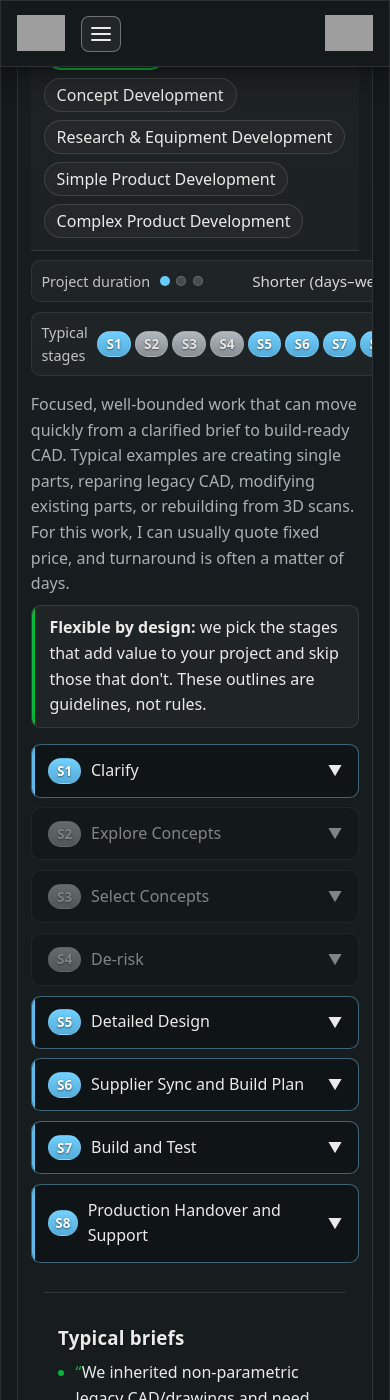
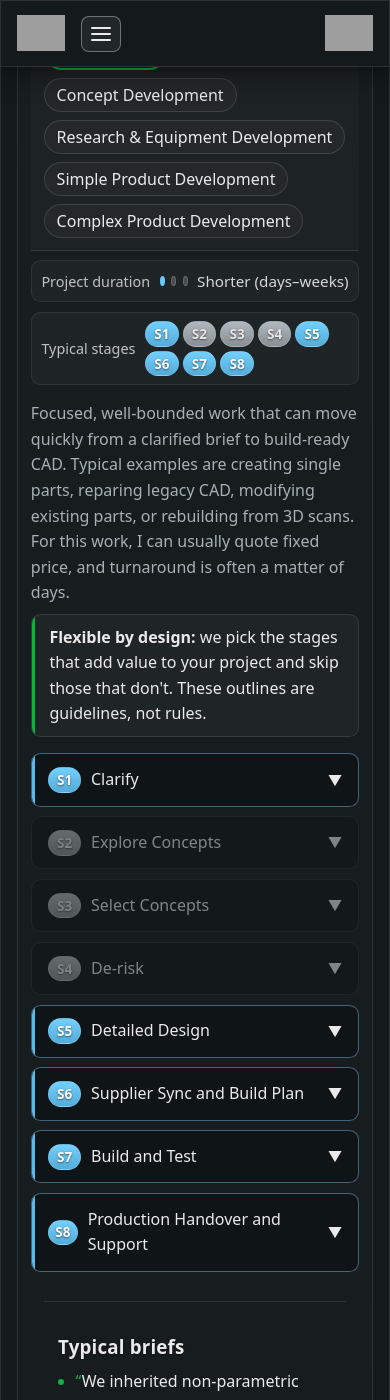
Before and after one commit to JamesAIzzard/jamesaizzard.github.io, a Jekyll site: the page built from flexible-project-framework.html, in a window 390 px wide and 1400 px high, scrolled down 376 px. Built offline with Jekyll 4.4.1, drawn with Linux system fonts in a browser that asks for light colours; some web fonts are replaced; grey boxes are pictures that could not be loaded.

Commit message:
Enhance responsiveness of project types section by allowing grid columns to wrap on small screens and enabling toggle chips to display in multiple lines.

```diff
--- a/_sass/components/project_types.scss
+++ b/_sass/components/project_types.scss
@@ -67,7 +67,8 @@
 
   .pt-scale {
     display: grid;
-    grid-template-columns: auto 1fr auto;
+    /* Allow the middle column to shrink so contents can wrap on small screens */
+    grid-template-columns: auto minmax(0, 1fr) auto;
     align-items: center;
     gap: 0.6rem;
     padding: 0.5rem 0.6rem;
@@ -93,7 +94,12 @@
   }
 
   /* Toggle chips for phases/stages */
-  .pt-scale-toggle { display: inline-flex; gap: 0.25rem; }
+  .pt-scale-toggle {
+    display: inline-flex;
+    flex-wrap: wrap; /* wrap chips onto multiple lines on narrow screens */
+    gap: 0.25rem;
+    max-width: 100%;
+  }
   .pt-scale .opt {
     padding: 0.15rem 0.45rem;
     border-radius: 999px;
```
